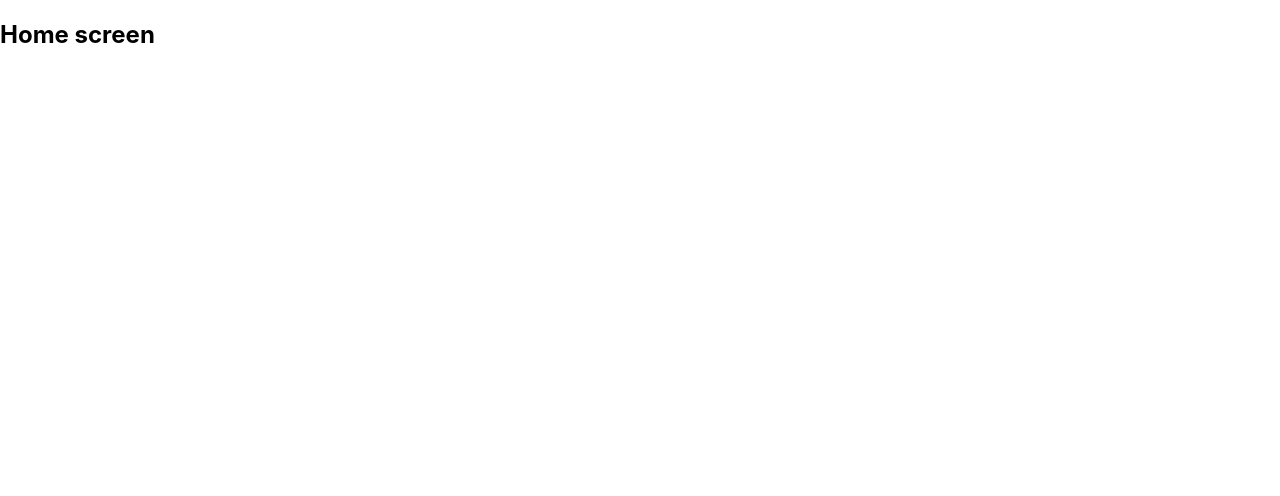
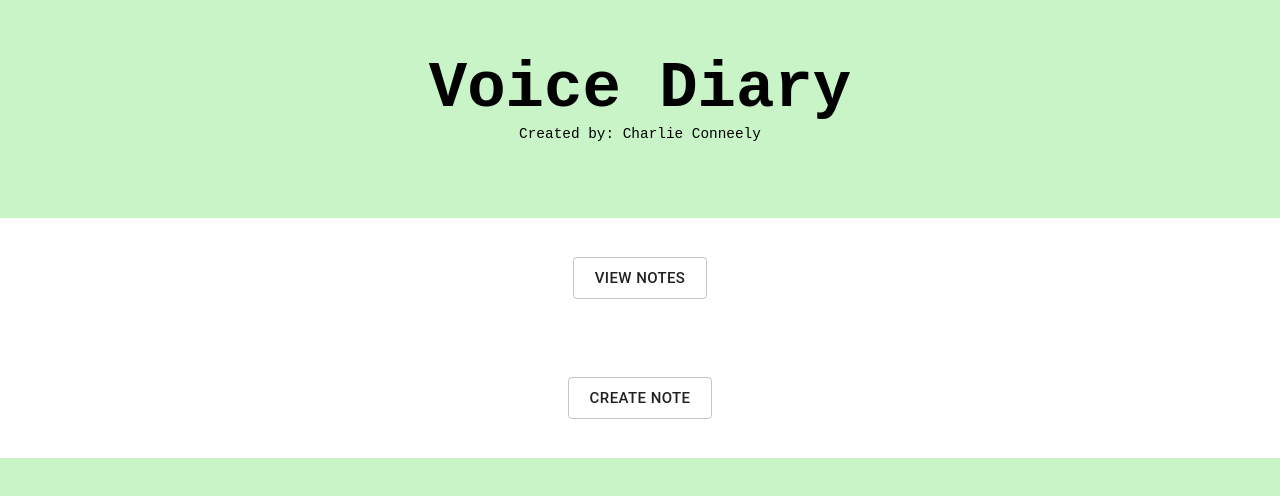
Before and after one commit to charlieconneely/voice-notes, a React (Create React App) app: page / in a window 1280 px wide. Shown: the top 496 px of the page. Built offline with nearby package versions, Linux system fonts and the light colour scheme.

Commit message:
UI changes to home + redirect buttons to other components.

```diff
--- a/package.json
+++ b/package.json
@@ -3,6 +3,7 @@
   "version": "0.1.0",
   "private": true,
   "dependencies": {
+    "@material-ui/core": "^4.11.3",
     "@testing-library/jest-dom": "^5.11.10",
     "@testing-library/react": "^11.2.6",
     "@testing-library/user-event": "^12.8.3",
--- a/src/components/home.js
+++ b/src/components/home.js
@@ -1,9 +1,31 @@
 import React from 'react'
+import { Button } from '@material-ui/core'
+import '../styles/home.css'
 
-const Home = () => {
+const Home = (props) => {
+
+    function goToNotes() {
+        props.history.push('/notes');
+    }
+
+    function goToCreate() {
+        props.history.push('/create');
+    }
+
     return (
-        <div>
-            <h2>Home screen</h2>
+        <div className="container">
+            <div className='heading'>
+                <h2>Voice Diary</h2>
+            </div>
+            <div className='authors'>
+                <p>Created by: Charlie Conneely</p>
+            </div>
+            <div className='option'>
+                <Button onClick={goToNotes} variant='outlined' size='large'>View Notes</Button>
+            </div>
+            <div className='option'>
+                <Button onClick={goToCreate} variant='outlined' size='large'>Create Note</Button>
+            </div>
         </div>
     )
 }
--- /dev/null
+++ b/src/styles/home.css
@@ -0,0 +1,42 @@
+.container {
+    height: 800px;
+    justify-content: center;
+    align-items: center;
+    background-color: #C9F4C8;
+}
+
+.option {
+    display: flex;
+    justify-content: center;
+    align-items: center;
+    height: 120px;
+    background-color: #ffffff;
+}
+
+.heading {
+    padding-top: 5%;
+    display: flex;
+    justify-content: center;
+    align-items: center;
+    height: 50px;
+}
+
+.authors {
+    padding-bottom: 5%;
+    display: flex;
+    justify-content: center;
+    align-items: center;
+    height: 40px;
+}
+
+h2, p {
+    font-family: monospace;
+}
+
+h2 {
+    font-size: 4rem;
+}
+
+p {
+    font-size: 0.9rem;
+}
```
Also changed, not shown: 1 other file (tests, documents, lock files or other folders).
